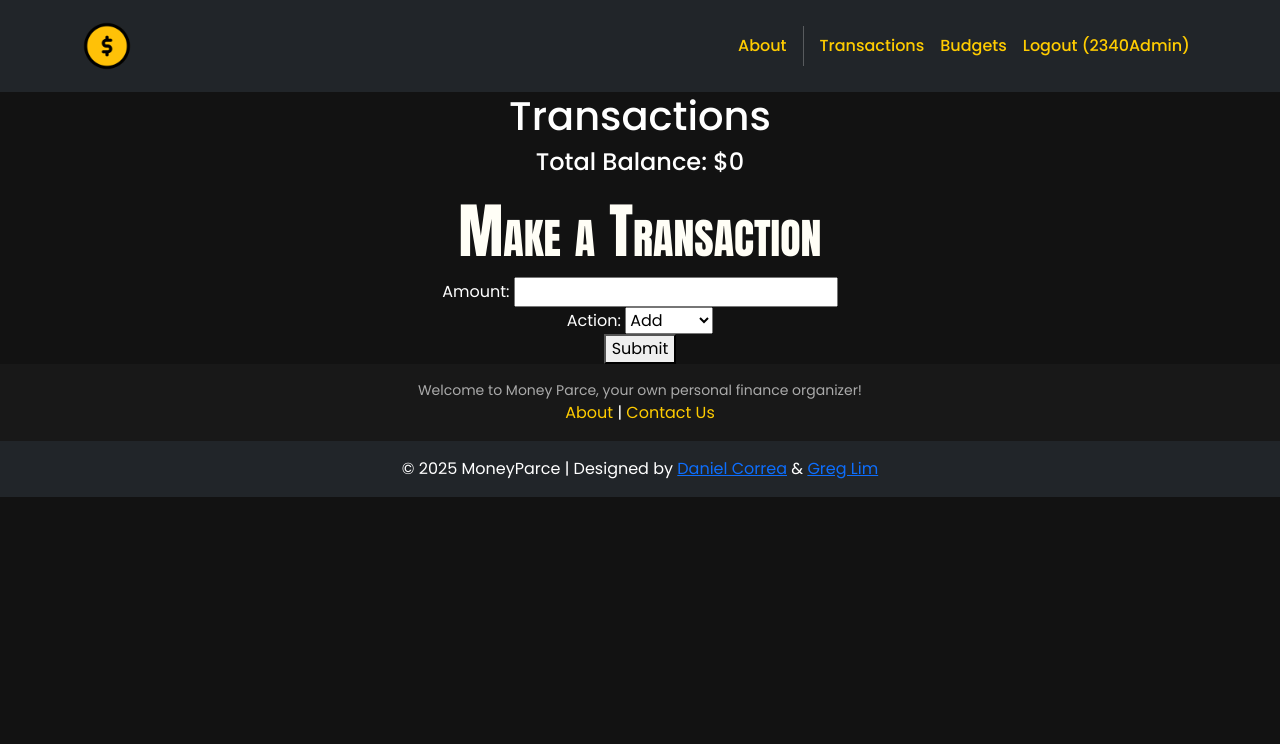
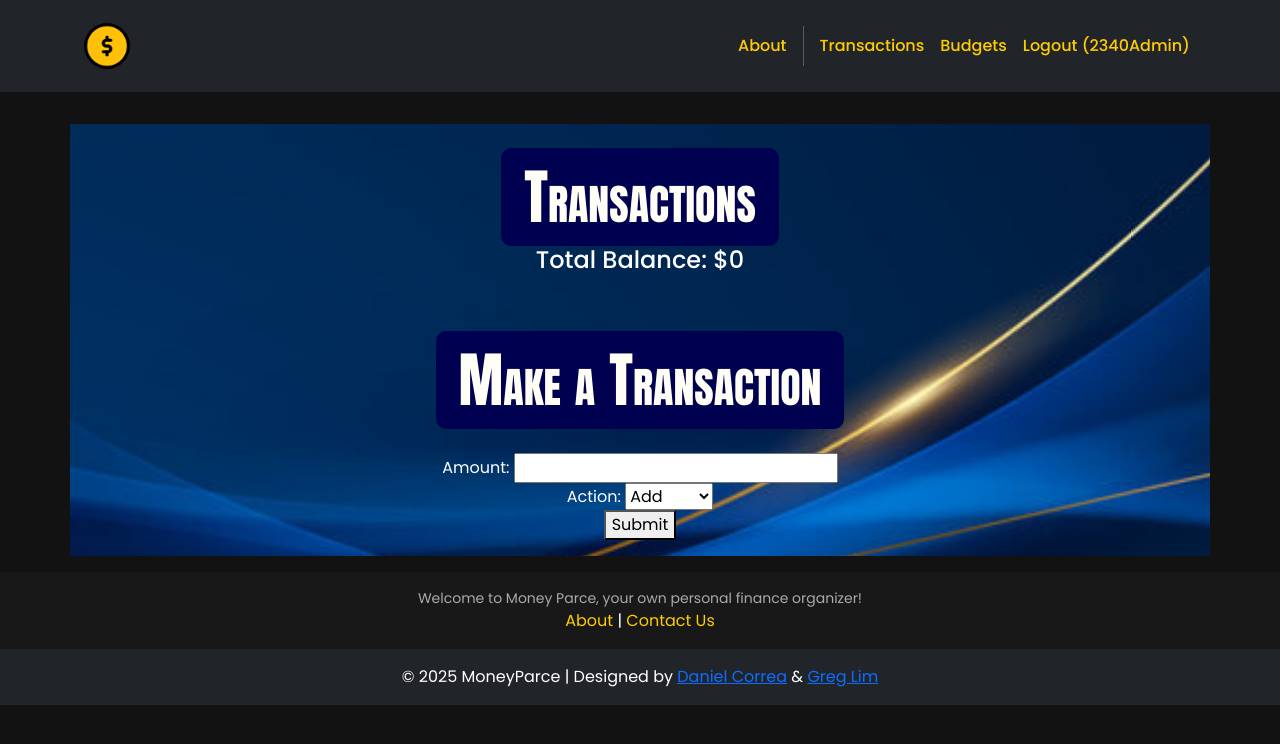
Before and after one commit to keself/moneyparce, a Django app: page /transactions/ in a window 1280 px wide. Shown: the top 744 px of the page. Run offline with Django 5.2, Linux system fonts and the light colour scheme; a user stored in the database is signed in; data comes from the database, SQL or seed files in the repository; both versions use the stored data as it was after the commit; some libraries are stand-ins or nearby versions.

Commit message:
Major HTML overhauls
Reformatted all new HTML transaction and budget files, adding divisions to fix formatting, add background images, and create better header visuals. Changed the about and main page images. Minor changes to the css file to create the header borders.

```diff
--- a/moneyparce/home/templates/home/about.html
+++ b/moneyparce/home/templates/home/about.html
@@ -5,6 +5,7 @@
   <div class="container">
     <div class="row mt-3">
       <div class="col-md-6 mx-auto mb-3">
+        <br>
         <h2>About</h2>
         <hr />
         <p>
@@ -22,9 +23,7 @@
         </p>
       </div>
       <div class="col-md-6 mx-auto mb-3 text-center">
-        <img src="{% static 'img/about.jpg' %}"
-             class="max-width-100"
-             alt="about" />
+        <img src="{% static 'img/reck-buzz.png' %}" class="img-fluid rounded" alt="about" />
       </div>
     </div>
   </div>
--- a/moneyparce/home/templates/home/index.html
+++ b/moneyparce/home/templates/home/index.html
@@ -4,10 +4,11 @@
 <header class="masthead bg-index text-white text-center py-4">
   <div class="container d-flex align-items-center flex-column pt-2">
     <h2>MoneyParce</h2>
+    <br>
     <p>Your own personal finance organizer!</p>
     <br>
     <div class="col-md-6 mx-auto mb-3 text-center">
-      <img src="{% static 'img/BlessedBuzz.jpg' %}" style="max-height:400px;height:100%" class="home-img img-fluid rounded" alt="About Movies Store" />
+      <img src="{% static 'img/finances.webp' %}" style="max-height:400px;height:100%" class="home-img img-fluid rounded" alt="About Movies Store" />
     </div>
   </div>
 </header>
--- a/moneyparce/moneyparce/static/css/style.css
+++ b/moneyparce/moneyparce/static/css/style.css
@@ -15,13 +15,12 @@
 
   /* Headers */
   h2 {
-    width: 100%;
     text-align: center;
     margin: auto;
-    /* border: 3px solid rgb(0, 0, 81); */
+    border: 3px solid rgb(0, 0, 81);
     border-radius: 10px;
     padding: 10px 20px;
-    /* background-color: rgb(0, 0, 81); */
+    background-color: rgb(0, 0, 81);
 
     font-size: 60px;
     font-family: "Impact", fantasy;
--- a/moneyparce/transactions/templates/transactions/transactions.html
+++ b/moneyparce/transactions/templates/transactions/transactions.html
@@ -1,23 +1,30 @@
 {% extends 'base.html' %}
-
 {% block content %}
-    <h1>Transactions</h1>
-
+<div class="p-3">
+    <div class="container">
+      <div class="row mt-3">
+        <div class="col-md-6 mx-auto mb-3">
+            <br>
+            <h2>Transactions</h2>
            {% if user_transactions %}
                 <ul>
+                    <br>
                     {% for transaction in user_transactions %}
                     <li>{{ transaction.action|title }}: ${{ transaction.amount }} ({{ transaction.timestamp }})</li>
                     {% endfor %}
                 </ul>
             {% endif %}
-
             <h4>Total Balance: ${{ total_balance }}</h4>
-
+            <br>
+            <br>
             <h2>Make a Transaction</h2>
-
             <form method="POST">
+                <br>
                 {% csrf_token %}
                 {{ form.as_p }}
                 <button type="submit">Submit</button>
             </form>
+        </div>
+    </div>
+</div>
 {% endblock %}
```
Also changed, not shown: moneyparce/budgets/templates/budgets/budget_confirm_delete.html (+11 -1 lines), moneyparce/budgets/templates/budgets/budget_form.html (+10 -1 lines), moneyparce/budgets/templates/budgets/budget_list.html (+12 -1 lines), moneyparce/db.sqlite3, moneyparce/moneyparce/static/img/finances.webp (added). Lines whose indentation alone changed are shown as unchanged.
